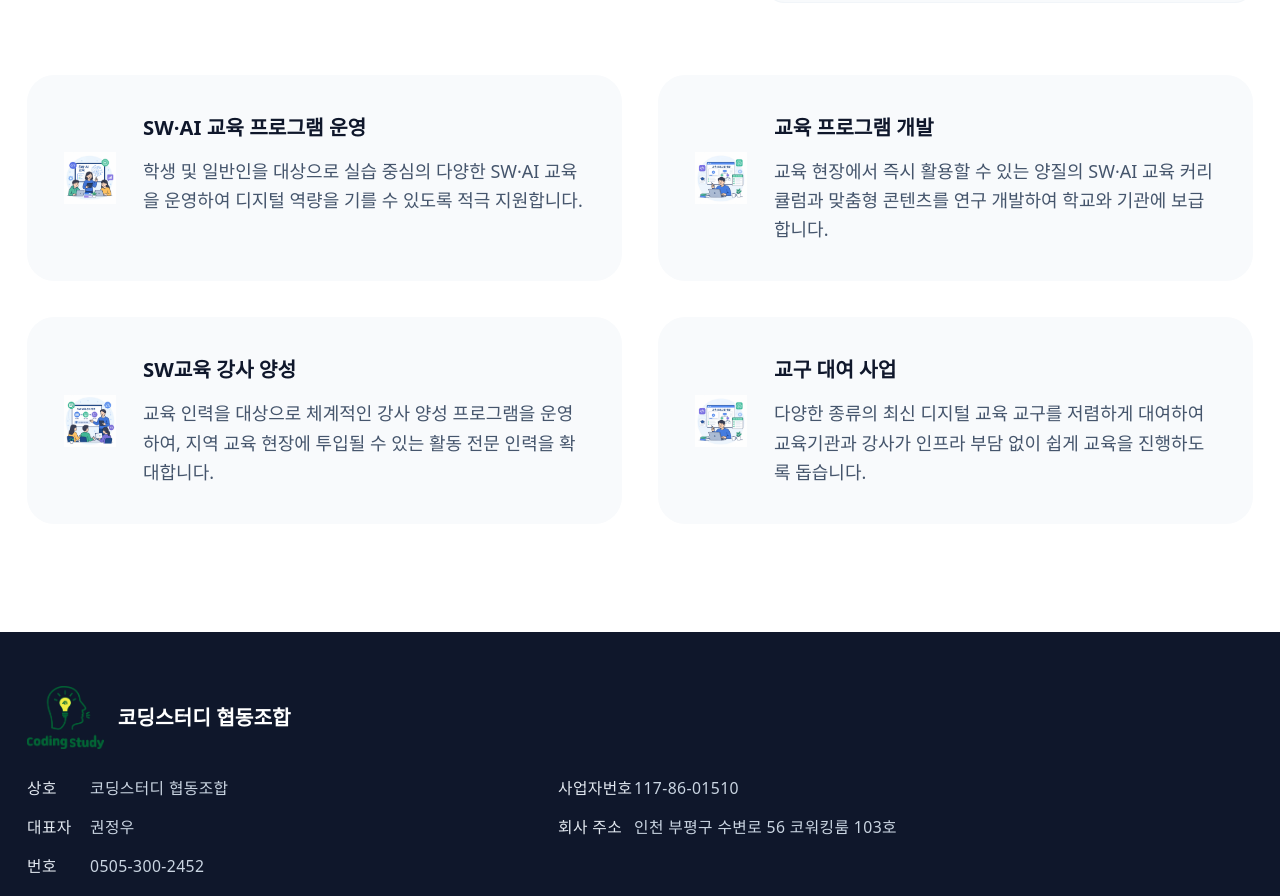
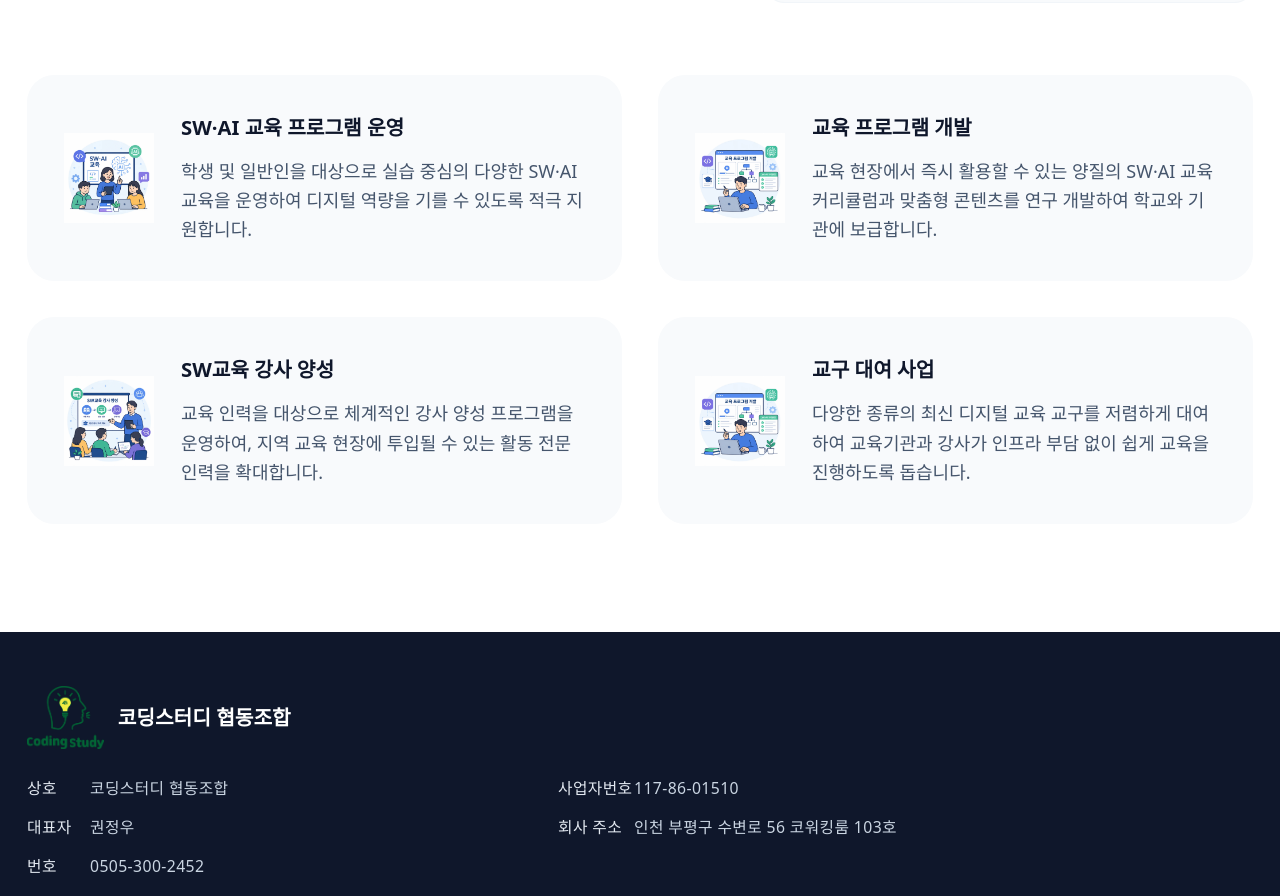
Before and after one commit to codingstudycooperative-hue/site, a Next.js app: page /about in a window 1280 px wide. Shown: the part 1853-2749 px from the top of the page. Built offline with nearby package versions, Linux system fonts and the light colour scheme; a web font is replaced by a local one.

Commit message:
fix: 조합소개 주요 사업 아이콘 카드 높이에 맞게 최대 크기로 표시

```diff
--- a/app/about/page.tsx
+++ b/app/about/page.tsx
@@ -170,13 +170,14 @@ export default function About() {
           <div className="grid sm:grid-cols-2 gap-6 lg:gap-8">
             {/* 카드 1 */}
             <div className="flex gap-6 p-8 rounded-3xl bg-slate-50 hover:bg-white border hover:border-primary-200 border-transparent transition-all hover:shadow-md group">
+              <div className="relative w-20 self-stretch shrink-0">
                 <Image
                   src="/assets/sw.webp"
                   alt="SW·AI 교육"
-                width={52}
-                height={52}
-                className="object-contain shrink-0"
+                  fill
+                  className="object-contain"
                 />
+              </div>
               <div>
                 <h3 className="text-lg font-bold text-slate-900 mb-3 group-hover:text-primary-600 transition-colors">
                   SW·AI 교육 프로그램 운영
@@ -190,13 +191,14 @@ export default function About() {
 
             {/* 카드 2 */}
             <div className="flex gap-6 p-8 rounded-3xl bg-slate-50 hover:bg-white border hover:border-primary-200 border-transparent transition-all hover:shadow-md group">
+              <div className="relative w-20 self-stretch shrink-0">
                 <Image
                   src="/assets/bui.webp"
                   alt="교육 프로그램 개발"
-                width={52}
-                height={52}
-                className="object-contain shrink-0"
+                  fill
+                  className="object-contain"
                 />
+              </div>
               <div>
                 <h3 className="text-lg font-bold text-slate-900 mb-3 group-hover:text-primary-600 transition-colors">
                   교육 프로그램 개발
@@ -210,13 +212,14 @@ export default function About() {
 
             {/* 카드 3 */}
             <div className="flex gap-6 p-8 rounded-3xl bg-slate-50 hover:bg-white border hover:border-primary-200 border-transparent transition-all hover:shadow-md group">
+              <div className="relative w-20 self-stretch shrink-0">
                 <Image
                   src="/assets/te.webp"
                   alt="SW교육 강사 양성"
-                width={52}
-                height={52}
-                className="object-contain shrink-0"
+                  fill
+                  className="object-contain"
                 />
+              </div>
               <div>
                 <h3 className="text-lg font-bold text-slate-900 mb-3 group-hover:text-primary-600 transition-colors">
                   SW교육 강사 양성
@@ -230,13 +233,14 @@ export default function About() {
 
             {/* 카드 4 */}
             <div className="flex gap-6 p-8 rounded-3xl bg-slate-50 hover:bg-white border hover:border-primary-200 border-transparent transition-all hover:shadow-md group">
+              <div className="relative w-20 self-stretch shrink-0">
                 <Image
                   src="/assets/bui.webp"
                   alt="교구 대여 사업"
-                width={52}
-                height={52}
-                className="object-contain shrink-0"
+                  fill
+                  className="object-contain"
                 />
+              </div>
               <div>
                 <h3 className="text-lg font-bold text-slate-900 mb-3 group-hover:text-primary-600 transition-colors">
                   교구 대여 사업
```
Lines whose indentation alone changed are shown as unchanged.
